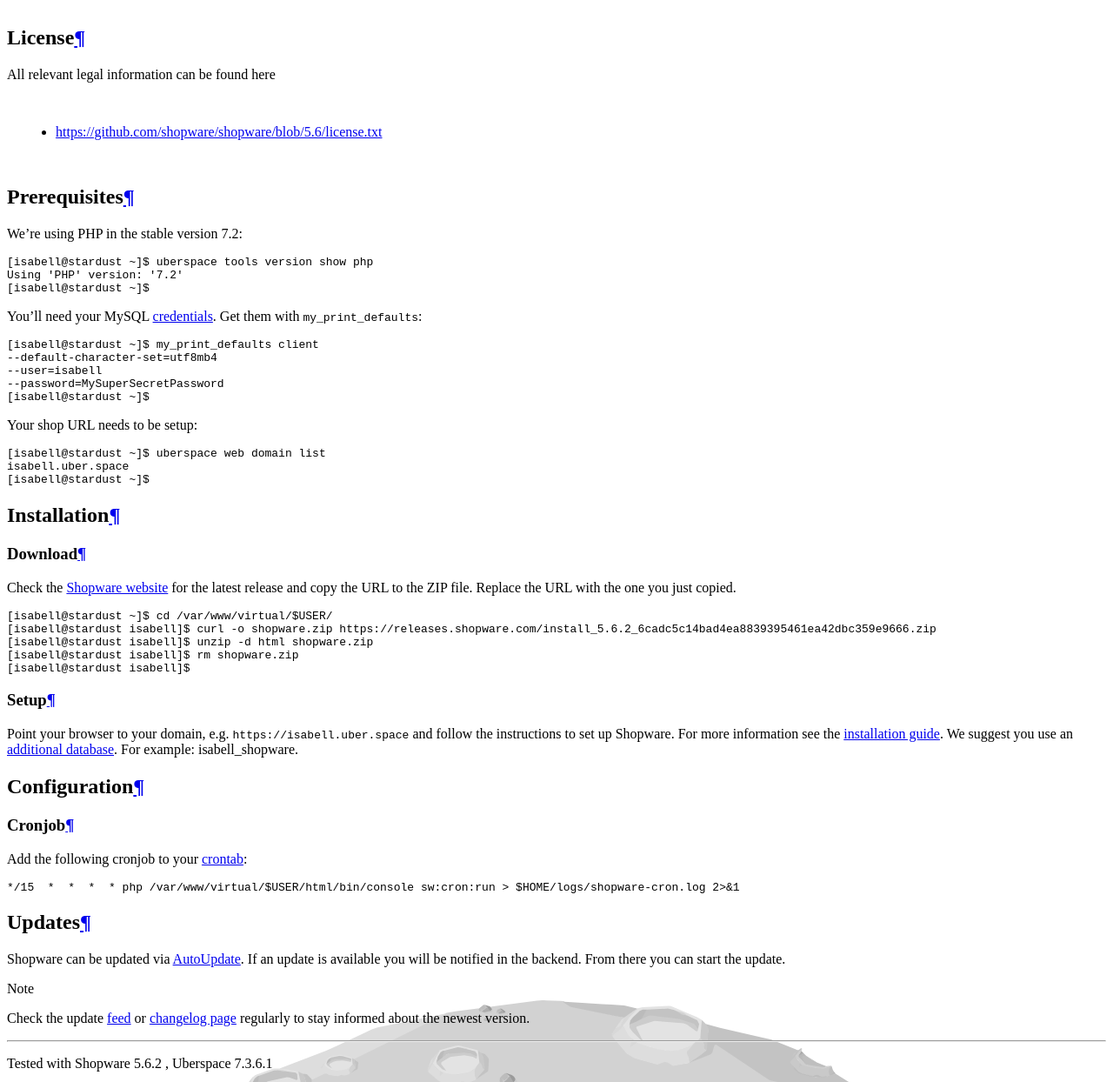
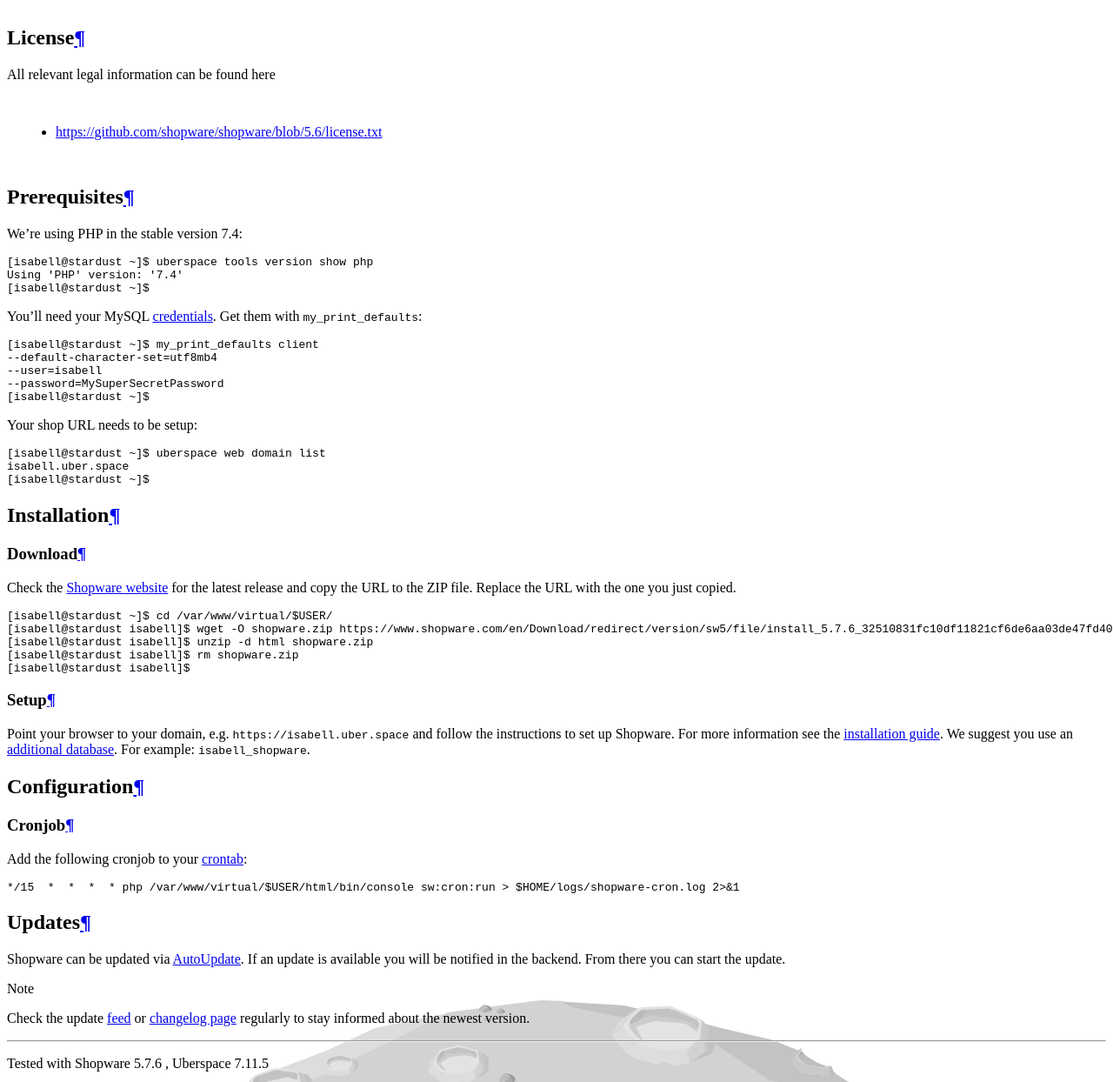
Before and after one commit to Uberspace/lab, a Sphinx documentation site: the page built from source/guide_shopware-5.rst, in a window 1280 px wide and 1400 px high, scrolled down 4835 px, cut to the strip 0-1244 px from the top of the window. Shown: the whole strip at 87% size. Built offline with Sphinx 7.4.7 and the Read the Docs theme 2.0.0, drawn with Linux system fonts in a browser that asks for light colours.

Commit message:
[shopware5] test w/ current versions
adapted the download step so that the link from the website (from the "download" button) works.
else, setup works nicely with current uberspace/PHP versions.

```diff
--- a/source/guide_shopware-5.rst
+++ b/source/guide_shopware-5.rst
@@ -40,12 +40,12 @@
 Prerequisites
 =============
 
-We're using PHP in the stable version 7.2:
+We're using PHP in the stable version 7.4:
 
 ::
 
  [isabell@stardust ~]$ uberspace tools version show php
- Using 'PHP' version: '7.2'
+ Using 'PHP' version: '7.4'
  [isabell@stardust ~]$
 
 .. include:: includes/my-print-defaults.rst
@@ -67,7 +67,7 @@
  :emphasize-lines: 2
 
  [isabell@stardust ~]$ cd /var/www/virtual/$USER/
- [isabell@stardust isabell]$ curl -o shopware.zip https://releases.shopware.com/install_5.6.2_6cadc5c14bad4ea8839395461ea42dbc359e9666.zip
+ [isabell@stardust isabell]$ wget -O shopware.zip https://www.shopware.com/en/Download/redirect/version/sw5/file/install_5.7.6_32510831fc10df11821cf6de6aa03de47fd40255.zip
  [isabell@stardust isabell]$ unzip -d html shopware.zip
  [isabell@stardust isabell]$ rm shopware.zip
  [isabell@stardust isabell]$
@@ -78,7 +78,7 @@
 Point your browser to your domain, e.g. ``https://isabell.uber.space`` and follow the instructions
 to set up Shopware. For more information see the `installation guide`_. We suggest you use an
 :manual_anchor:`additional database <database-mysql.html#additional-databases>`. For example:
-isabell_shopware.
+``isabell_shopware``.
 
 Configuration
 =============
@@ -111,6 +111,6 @@
 
 ----
 
-Tested with Shopware 5.6.2 , Uberspace 7.3.6.1
+Tested with Shopware 5.7.6 , Uberspace 7.11.5
 
 .. author_list::
```
